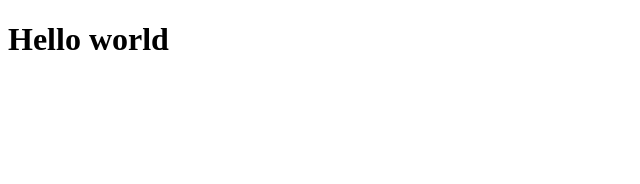
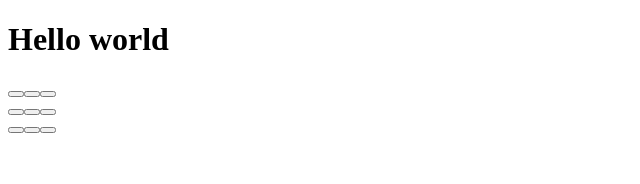
Before and after one commit to xdnzz/TikTak-Toe-Gaming-GeniusDev, a React (Vite) app: page / in a window 1280 px wide. Shown: the top 184 px of the page, without its empty margins (0-640 px from the left). Built offline with nearby package versions, Linux system fonts and the light colour scheme.

Commit message:
rendering content

```diff
--- a/src/App.jsx
+++ b/src/App.jsx
@@ -1,8 +1,12 @@
+import TableGame from "./components/TableGame";
+
 
 function App() {
+
   return (
     <div>
         <h1>Hello world</h1>
+        <TableGame/>
     </div>
   )
 }
--- /dev/null
+++ b/src/components/TableGame.jsx
@@ -0,0 +1,55 @@
+import {useState} from 'react';
+
+export default function TableGame( ){
+
+    const [squares, setSquares] = useState(Array(9).fill(null));
+    const [isX, setIsX] = useState(true);
+
+    function handleClick(i){
+        squares[i] = isX ?  'X' : 'O';
+        setSquares(squares);
+        setIsX(!isX);
+    }
+
+
+    function Square({value, onClick}){
+        return (
+            <button
+            className="square"
+            onClick={onClick}
+            >
+                {value}
+            </button>
+        )
+    }
+
+    function Board(){
+        return(
+            <div className="board">
+               <div className="board-row">
+                <Square value={squares[0]} onClick={()=> handleClick=(0)}/>
+                <Square value={squares[1]} onClick={()=> handleClick=(1)}/>
+                <Square value={squares[2]} onClick={()=> handleClick=(2)}/>
+               </div>
+               <div className="board-row">
+                <Square value={squares[3]} onClick={()=> handleClick=(3)}/>
+                <Square value={squares[4]} onClick={()=> handleClick=(4)}/>
+                <Square value={squares[5]} onClick={()=> handleClick=(5)}/>
+               </div>
+               <div className="board-row">
+                <Square value={squares[6]} onClick={()=> handleClick=(6)}/>
+                <Square value={squares[7]} onClick={()=> handleClick=(7)}/>
+                <Square value={squares[8]} onClick={()=> handleClick=(8)}/>
+               </div>
+            </div>
+        )
+    }
+
+return(
+    <div>
+        {Board()}
+    </div>
+)
+
+
+}
```
Also changed, not shown: src/components/Board.js (deleted).
